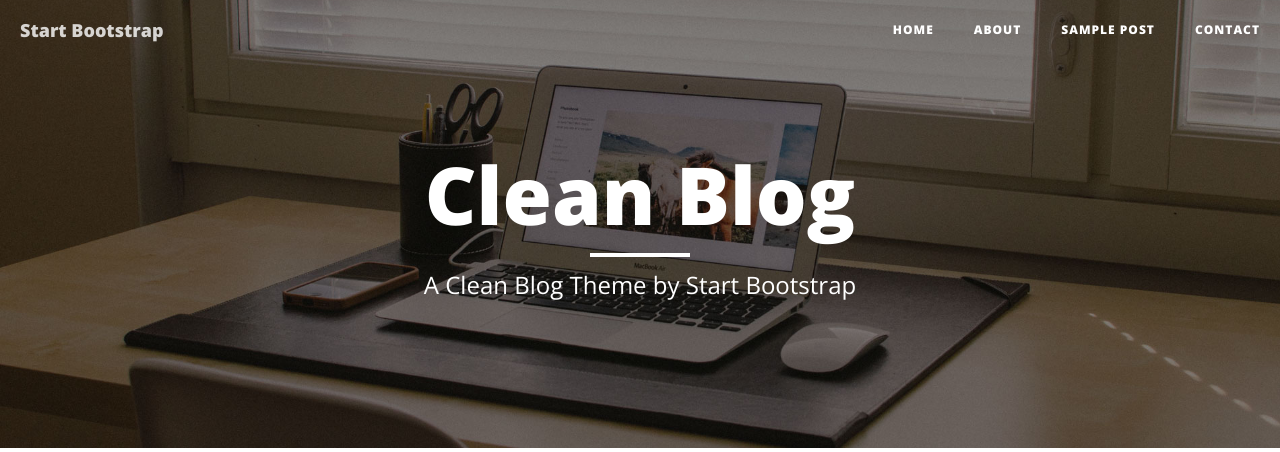
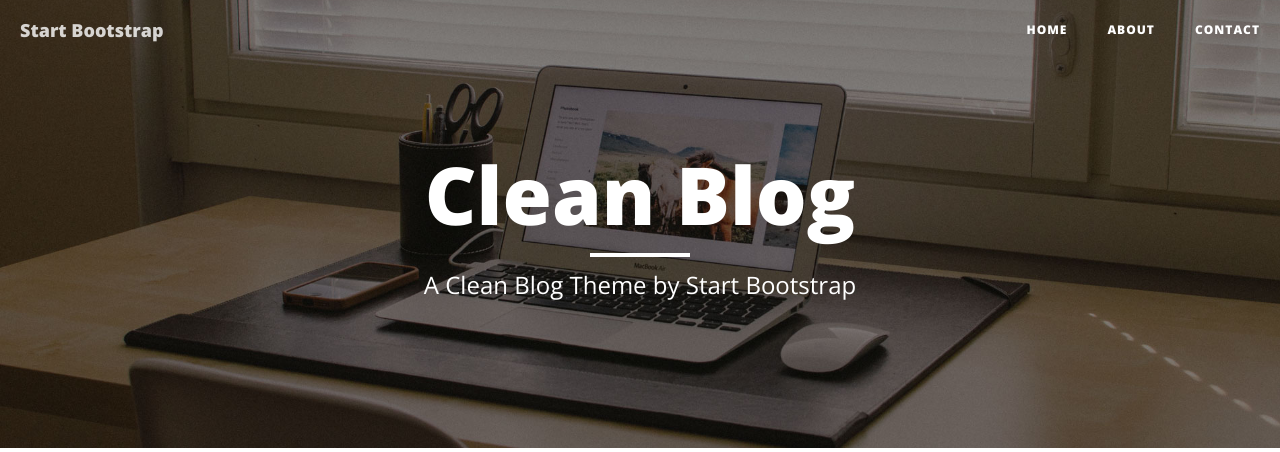
Before and after one commit to sjoulbak/AlfaTravel, a PHP site: page /index.php in a window 1280 px wide. Shown: the top 452 px of the page. Run offline with PHP 8.4, Linux system fonts and the light colour scheme; some libraries are stand-ins or nearby versions.

Commit message:
Removed sample post from navigation

```diff
--- a/php/navigation.php
+++ b/php/navigation.php
@@ -22,9 +22,6 @@
                         <a href="about.php">About</a>
                     </li>
                     <li>
-                        <a href="post.php">Sample Post</a>
-                    </li>
-                    <li>
                         <a href="contact.php">Contact</a>
                     </li>
                 </ul>
```
